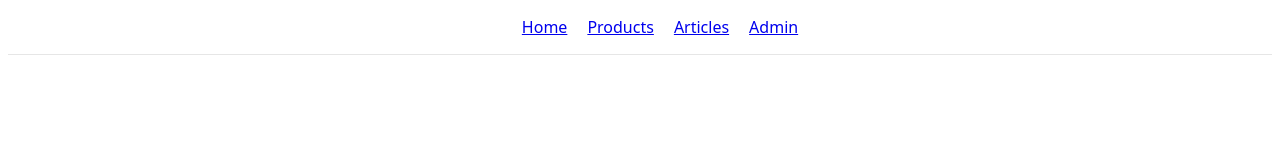
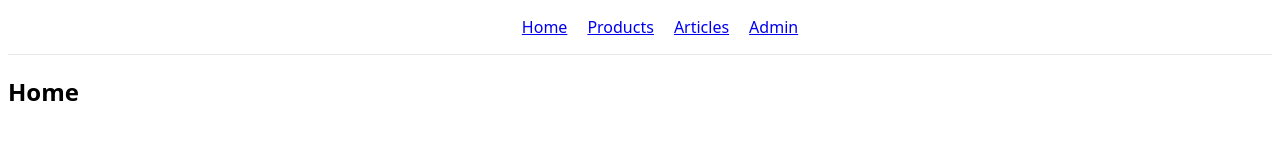
Before and after one commit to jjiiaarr/React_routing, a React (Vite) app: page / in a window 1280 px wide. Shown: the top 160 px of the page. Built offline with nearby package versions, Linux system fonts and the light colour scheme.

Commit message:
add routing in app component

```diff
--- a/src/App.jsx
+++ b/src/App.jsx
@@ -1,15 +1,27 @@
 import React from "react";
+import { Route, Routes } from "react-router-dom";
 
 import Navbar from "./components/Navbar/Navbar";
+import Home from "./components/Home/Home";
+import Products from "./components/Products/Products";
+import Articles from "./components/Articles/Articles";
+import Admin from "./components/Admin/Admin";
 
 const App = () => {
-    return (
-        <div className='app'>
-            <Navbar />
+  return (
+    <div className="app">
+      <Navbar />
 
-            <main className='app_main'>{/* Perform Routing Here */}</main>
-        </div>
-    );
+      <main className="app_main">
+        <Routes>
+          <Route path="/" element={<Home />} />
+          <Route path="/products" element={<Products />} />
+          <Route path="/articles" element={<Articles />} />
+          <Route path="/admin" element={<Admin />} />
+        </Routes>
+      </main>
+    </div>
+  );
 };
 
 export default App;
```
